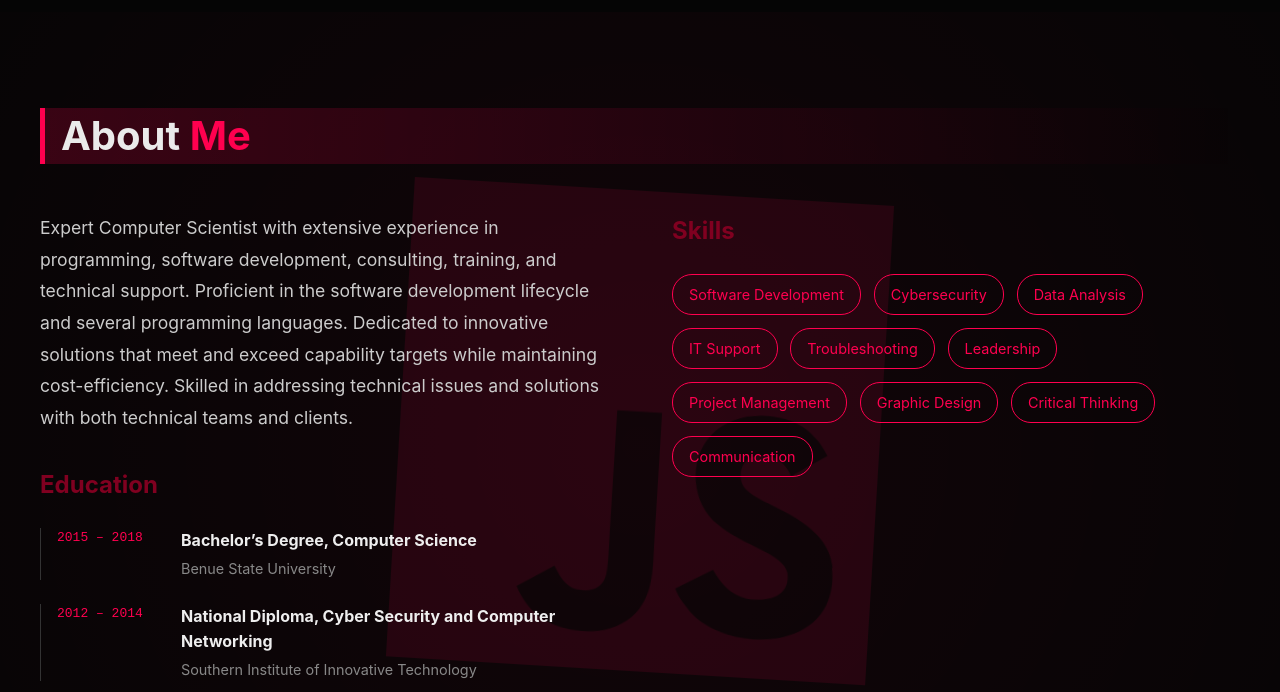
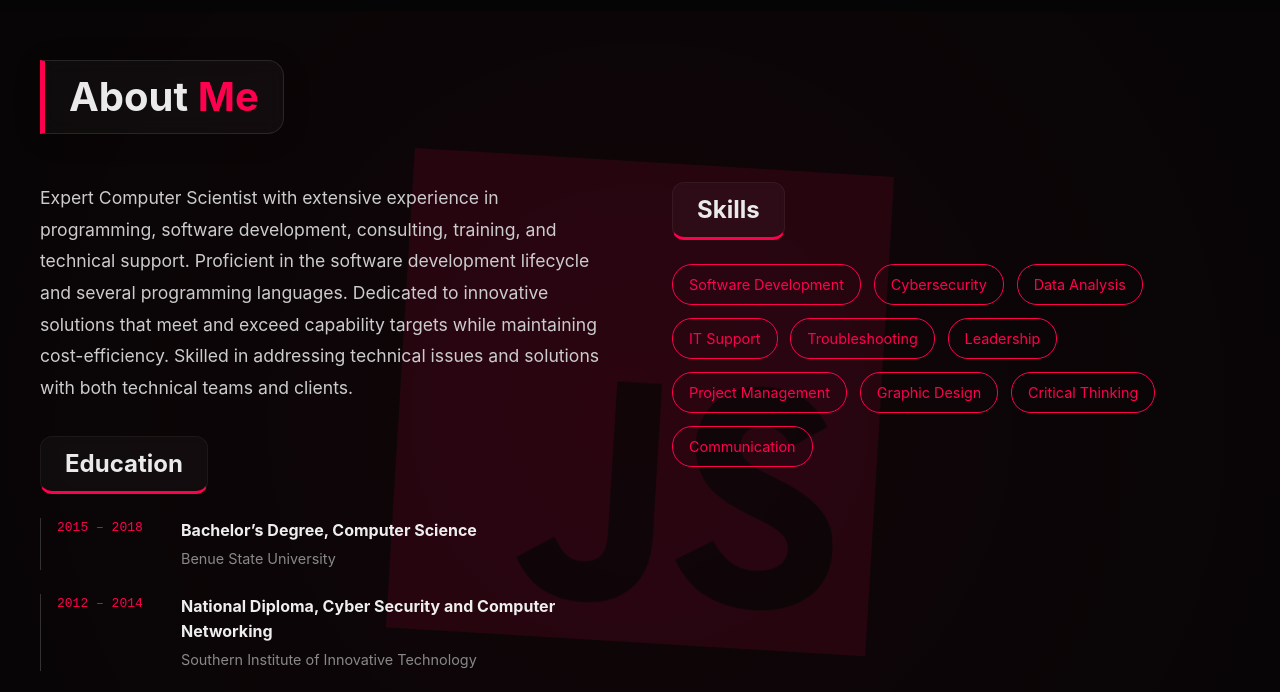
Before and after one commit to ex-commando/portfolio, a React (Vite) app: page / in a window 1280 px wide. Shown: the part 788-1480 px from the top of the page. Built offline with nearby package versions, Linux system fonts and the light colour scheme.

Commit message:
style: Align footer content to single line on desktop

```diff
--- a/src/components/Footer.css
+++ b/src/components/Footer.css
@@ -9,9 +9,12 @@
     max-width: 1200px;
     margin: 0 auto;
     display: flex;
-    flex-direction: column;
+    flex-direction: row;
+    /* Straight line */
+    justify-content: space-between;
+    /* Spread items out */
     align-items: center;
-    gap: 1.5rem;
+    padding: 0 2rem;
 }
 
 .footer-logo {
@@ -39,3 +42,10 @@
     color: #555;
     font-size: 0.9rem;
 }
+
+@media (max-width: 768px) {
+    .footer-content {
+        flex-direction: column;
+        gap: 1.5rem;
+    }
+}
--- a/src/components/SectionWrapper.css
+++ b/src/components/SectionWrapper.css
@@ -1,6 +1,8 @@
 .section-wrapper {
-    padding: 6rem 2rem;
-    min-height: 100vh;
+    padding: 3rem 2rem;
+    /* Reduced from 6rem to 3rem for minimal spacing */
+    min-height: auto;
+    /* Removed 100vh constraint to allow tighter packing */
     display: flex;
     justify-content: center;
     align-items: center;
@@ -72,13 +74,21 @@
 .section-title {
     font-size: 2.5rem;
     margin-bottom: 3rem;
-    padding-left: 1rem;
+    padding: 1rem 1.5rem;
     line-height: 1;
     color: var(--color-text);
+
+    /* Glassmorphism Effect */
+    background: rgba(255, 255, 255, 0.03);
+    backdrop-filter: blur(10px);
+    -webkit-backdrop-filter: blur(10px);
+    border: 1px solid rgba(255, 255, 255, 0.1);
+    box-shadow: 0 4px 30px rgba(0, 0, 0, 0.1);
+
     border-left: 5px solid var(--color-accent);
-    background: linear-gradient(90deg, rgba(255, 0, 79, 0.2) 0%, transparent 100%);
-    padding: 0.5rem 0 0.5rem 1rem;
-    border-radius: 0 10px 10px 0;
+    border-radius: 0 16px 16px 0;
+    display: inline-block;
+    /* Wraps tightly around text */
 }
 
 .section-title span {
--- a/src/sections/About.css
+++ b/src/sections/About.css
@@ -13,11 +13,22 @@
 
 .education-block h3,
 .skills-container h3 {
-    color: var(--color-secondary);
+    color: var(--color-text);
+    /* White text */
     margin-bottom: 1.5rem;
     font-size: 1.5rem;
     position: relative;
     display: inline-block;
+
+    /* Glassmorphism Sub-headers */
+    background: rgba(255, 255, 255, 0.03);
+    backdrop-filter: blur(5px);
+    -webkit-backdrop-filter: blur(5px);
+    border: 1px solid rgba(255, 255, 255, 0.05);
+    padding: 0.5rem 1.5rem;
+    border-radius: 12px;
+    border-bottom: 3px solid var(--color-accent);
+    /* Accent underline */
 }
 
 .edu-item {
```
